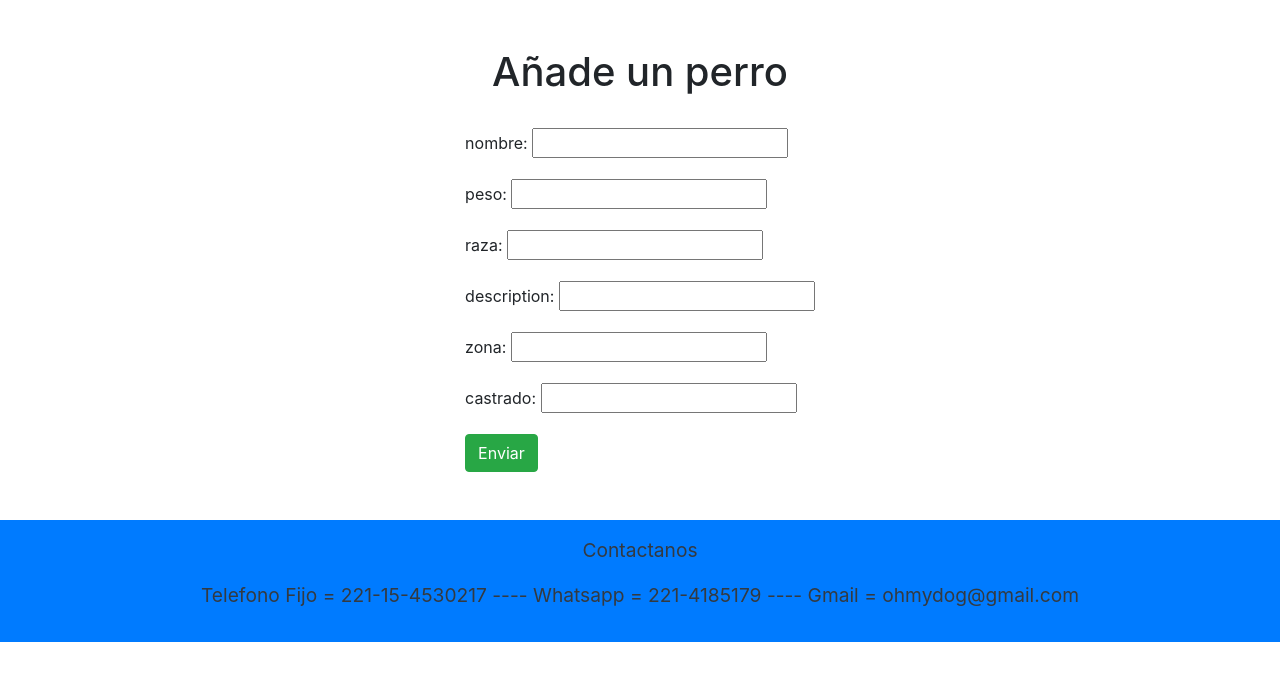
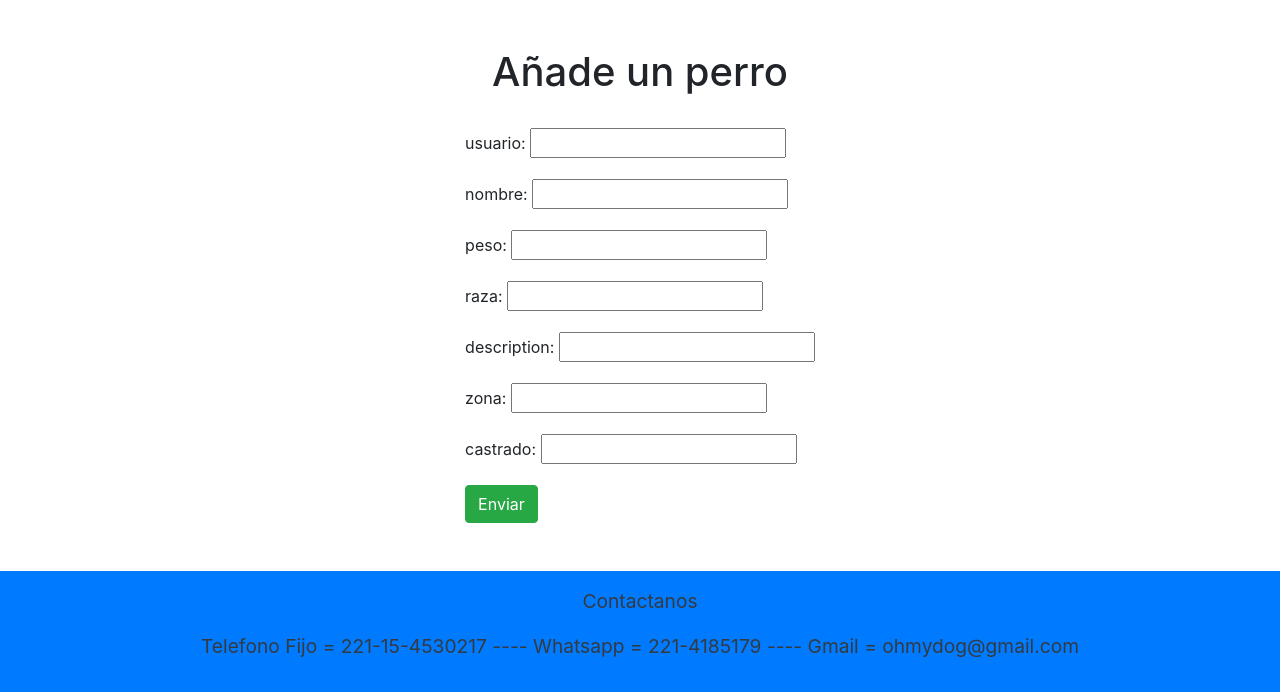
Before and after one commit to Joaco27/OhMyDog, a Django app: page /publicarAdopcion in a window 1280 px wide. Shown: the part 76-768 px from the top of the page. Run offline with Django 4.2, Linux system fonts and the light colour scheme; some libraries are stand-ins or nearby versions.

Commit message:
agrego cambios boton eliminar

```diff
--- a/OhMyDog/APP/forms.py
+++ b/OhMyDog/APP/forms.py
@@ -91,7 +91,9 @@ class Turnos_form(forms.ModelForm):
 class perroAdopcion_form(forms.ModelForm):
     class Meta:
         model= PerroAdopcion
-        fields=['nombre', 'peso', 'raza', 'descripcion', 'zona', 'castrado']
+        fields=['usuario','nombre', 'peso', 'raza', 'descripcion', 'zona', 'castrado']
+
+    usuario= forms.CharField(max_length=30, required=True, label='usuario')
     nombre = forms.CharField(max_length=50, required=True, label='nombre')
     peso = forms.IntegerField(required=True, label='peso')
     #edad = forms.IntegerField(required=True, label='edad')
@@ -99,6 +101,13 @@ class perroAdopcion_form(forms.ModelForm):
     raza= forms.CharField(max_length=20, required=True, label='raza')
     descripcion= forms.CharField(max_length=30, required=True, label='description')
     castrado= forms.CharField(max_length=2,required=True, label='castrado')
+
+    def clean_usuario(self):
+        data = self.cleaned_data["usuario"]
+        ok = Cliente.objects.filter(usuario=data).exists()
+        if ok==False:
+            raise ValidationError('no pertenece a ningun usuario')
+        return data
 
 class Cliente_form(forms.ModelForm):
     class Meta:
--- a/OhMyDog/APP/templates/paginas/listarAdopciones.html
+++ b/OhMyDog/APP/templates/paginas/listarAdopciones.html
@@ -11,6 +11,8 @@
         <p>No hay perros en adopcion publicados</p>
     {% else %}
         {% for c in context %}
+
+            <p>usuario: {{ c.usuario }}</p>
             <p>Nombre: {{ c.nombre }}</p>
             <p>Peso: {{ c.peso }}</p>
             <p>Zona: {{ c.zona }}</p>
@@ -18,8 +20,8 @@
             <p>Descripcion: {{ c.descripcion }}</p>
             <p>Castrado: {{ c.castrado }}</p>
             <a href="" class="btn btn-success">Contactar</a>
-            {% if usuario.esVeterinario or usuario.esCliente %}
-                <a href="./borrarPerroA/{{c.nombre}}/{{c.zona}}" class="btn btn-danger">Borrar</a>
+            {% if usuario.esVeterinario or usuario.nombre == c.usuario %}
+                <a href="./borrarPerroA/{{c.usuario}}/{{c.nombre}}" class="btn btn-danger">Borrar</a>
             {% endif %}
             <p>-----------------</p>
         {% endfor %}
--- a/OhMyDog/APP/urls.py
+++ b/OhMyDog/APP/urls.py
@@ -36,7 +36,7 @@ urlpatterns = [
     path('borrarCliente/<str:usuario>',views.borrarCliente,name='borrarCliente'),
     path('borrarPerro/<str:emailDueño>/<str:nombre>',views.borrarPerro,name='borrarPerro'),
     path('borrarPerroC/<str:emailDueño>/<str:nombre>',views.borrarPerroC,name='borrarPerroC'),
-    path('borrarPerroA/<str:nombre>/<str:zona>',views.borrarPerroA,name='borrarPerroA'),
+    path('borrarPerroA/<str:usuario>/<str:nombre>',views.borrarPerroA,name='borrarPerroA'),
 
     path('ListarAdopciones',views.ListarAdopciones,name='ListarAdopciones'),
     path('misPerros',views.misPerros,name='misPerros'),
--- a/OhMyDog/APP/views.py
+++ b/OhMyDog/APP/views.py
@@ -14,6 +14,8 @@ usuario = {
     "esCliente": False,
     "esVeterinario": True,
 }
+def getUsuario():
+    return usuario
 
 def index(request):
     context ={
@@ -64,8 +66,8 @@ def borrarPerro(request, emailDueño, nombre):
 
     return redirect("losPerros")
 
-def borrarPerroA(request,nombre,zona):
-    perro = PerroAdopcion.objects.get(nombre=nombre,zona=zona)
+def borrarPerroA(request,usuario, nombre):
+    perro = PerroAdopcion.objects.get(usuario=usuario, nombre=nombre)
     perro.delete()
     messages.add_message(request, messages.SUCCESS, 'la publicación se elimino con éxito', extra_tags="tag1")
 
```
Also changed, not shown: OhMyDog/db.sqlite3.
